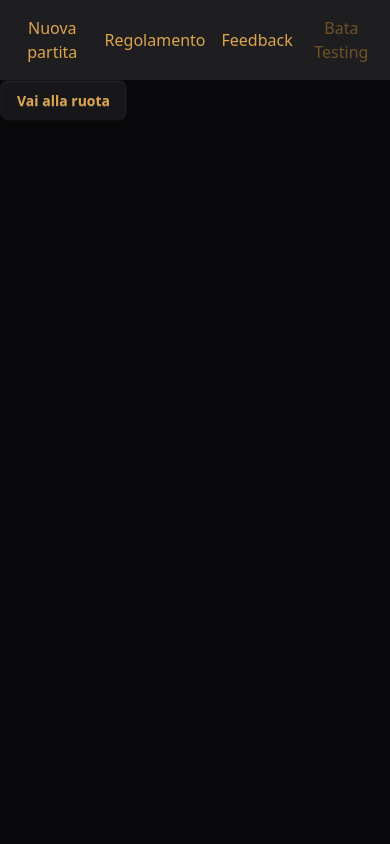
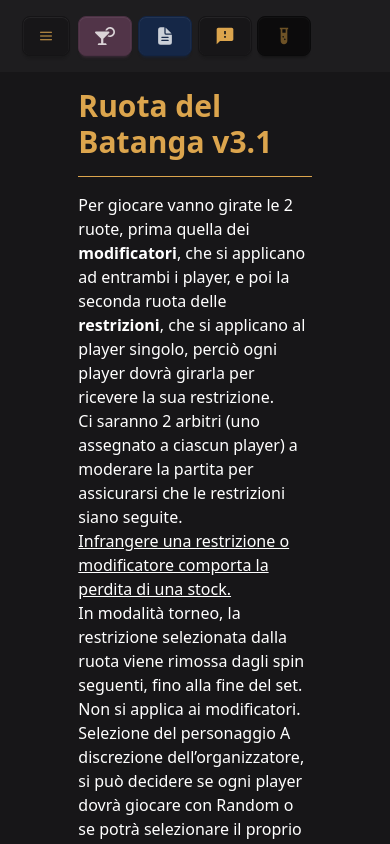
Before and after one commit to Relakiin/batanga-fe, a React (Vite) app: page /rules in a window 390 px wide. Shown: the top 844 px of the page. Built offline with nearby package versions, Linux system fonts and the light colour scheme.

Commit message:
wip: better responsiveness and starting rules page

```diff
--- a/src/components/Header.tsx
+++ b/src/components/Header.tsx
@@ -1,41 +1,60 @@
-import { Link } from "react-router-dom";
+import { Link, useLocation } from 'react-router-dom';
+import { RxHamburgerMenu } from 'react-icons/rx';
+import { useScreenDetector } from '../hooks/useScreenDetector';
+import { Paths } from '../utils/enums/Paths';
+import { FaCocktail } from "react-icons/fa";
+import { IoDocumentText } from "react-icons/io5";
+import { MdFeedback } from "react-icons/md";
+import { RiTestTubeFill } from "react-icons/ri";
+import clsx from 'clsx';
 
 const Header = () => {
+
+  const {isMobile} = useScreenDetector();
+  const location = useLocation();
+
   return (
     <header className="sticky top-0 z-10 bg-base-300 text-base-content p-4">
       <nav>
-          <ul className="flex space-x-4 justify-center items-center text-center">
+        <ul className="grid grid-cols-6 lg:flex lg:gap-4 justify-center items-center text-center">
+
           <li>
-              <Link
-                to="/"
-                className="hover:underline"
+          {( (isMobile && (location.pathname === Paths.RULES)) &&
+              <label
+                htmlFor="my-drawer"
+                className="btn drawer-button"
               >
-                Nuova partita
+                <RxHamburgerMenu />
+              </label>
+          )}
+          </li>
+
+          <li>
+            <Link to="/" className="hover:underline">
+              {isMobile ? (<button className={clsx("btn btn-accent", {"btn-secondary": location.pathname === Paths.INDEX})}><FaCocktail size={20}/></button>) : ("Nuova partita")}
             </Link>
           </li>
           <li>
-              <Link
-                to="/rules"
-                className="hover:underline"
-              >
-                Regolamento
+            <Link to="/rules" className="hover:underline">
+            {isMobile ? (<button className={clsx("btn", {"btn-secondary": location.pathname === Paths.RULES})}><IoDocumentText size={20}/></button>) : ("Regolamento")}
             </Link>
           </li>
           <li>
-              <Link
-                to="/feedback"
-                className="hover:underline"
-              >
-                Feedback
+            <Link to="/feedback" className="hover:underline">
+            {isMobile ? (<button className={clsx("btn", {"btn-secondary": location.pathname === Paths.FEEDBACK})}><MdFeedback size={20}/></button>) : ("Feedback")}
             </Link>
           </li>
-            <li className='cursor-not-allowed brightness-50 tooltip tooltip-bottom' data-tip="Coming soon">
-                Bata Testing
+          <li
+            className="cursor-not-allowed brightness-50 tooltip tooltip-bottom"
+            data-tip="Coming soon"
+          >
+            {isMobile ? (<button className="btn"><RiTestTubeFill size={20}/></button>) : ("Bata Testing")}
           </li>
+          {/* <li className="align-self-end"><ThemeSwitcher /></li> */}
         </ul>
       </nav>
     </header>
   );
-}
+};
 
 export default Header;
--- a/src/components/Layout.tsx
+++ b/src/components/Layout.tsx
@@ -5,7 +5,6 @@ const Layout: React.FC = () => {
   return (
     <div className="flex flex-col min-h-screen">
       <Header />
-
       <main className="flex-grow">
         <Outlet />
       </main>
--- /dev/null
+++ b/src/components/Menu.tsx
@@ -0,0 +1,61 @@
+import { useScreenDetector } from '../hooks/useScreenDetector';
+
+interface MenuProps {
+  items: MenuItem[];
+}
+export interface MenuItem {
+  name: string;
+  id: string;
+  subItems?: MenuItem[];
+}
+
+const Menu = ({ items }: MenuProps) => {
+
+  const { isMobile } = useScreenDetector();
+
+  const toggleCheckbox = () => {
+    document.getElementById('my-drawer')?.click()
+  }
+
+  const buildItems = (items: MenuItem[]) => {
+    return items.map((item) => (
+      <li key={item.id}>
+        {item.subItems ? (
+          <details>
+            <summary>{item.name}</summary>
+            <ul>{buildItems(item.subItems)}</ul>
+          </details>
+        ) : (
+          <a href={`#${item.id}`} onClick={toggleCheckbox}>{item.name}</a>
+        )}
+      </li>
+    ));
+  };
+
+  return isMobile ? (
+    <div className="drawer">
+      <input id="my-drawer" type="checkbox" className="drawer-toggle" />
+      <div className="drawer-content">
+        {/* Page content here */}
+
+      </div>
+      <div className="drawer-side">
+        <label
+          htmlFor="my-drawer"
+          aria-label="close sidebar"
+          className="drawer-overlay"
+        ></label>
+        <ul className="menu bg-base-200 text-base-content min-h-full mt-[4.5rem] w-80 p-4">
+          {/* Sidebar content here */}
+          {buildItems(items)}
+        </ul>
+      </div>
+    </div>
+  ) : (
+    <div className="menu w-full overflow-scroll h-200">
+      <ul className="bg-base-100 rounded-box p-2">{buildItems(items)}</ul>
+    </div>
+  );
+};
+
+export default Menu;
--- a/src/utils/batangaWheelData.ts
+++ b/src/data/batangaWheelData.ts
@@ -1,114 +1,149 @@
-import { BatangaWheelData } from "../models/BatangaWheelData";
+import { BatangaWheelData } from '../models/BatangaWheelData';
 export const restrictions: BatangaWheelData[] = [
   {
     name: 'Aggiungi un posto a tavola',
     description: 'Il tuo arbitro controlla il lato destro del tuo controller.',
+    id: 'aggiungiunposto',
   },
-  { name: 'Ammutinamento', description: 'Gioca Olimar senza pikmin.' },
+  {
+    name: 'Ammutinamento',
+    description: 'Gioca Olimar senza pikmin.',
+    id: 'ammutinamento',
+  },
   {
     name: 'Ash Ketchum',
     description:
       'Gioca Pokemon Trainer. Ad ogni mossa colpita, cambia immediatamente Pokemon. Non puoi cambiare Pokemon altrimenti.',
+    id: 'ash',
   },
   {
     name: 'Bataranga',
     description:
       "Ogni volta che esegui una qualsiasi mossa, immediatamente dopo dovrai eseguire la mossa con l'input opposto, nella direzione opposta (se applicabile). Le mosse neutrali sono concesse e non richiedono una ripetizione.",
+    id: 'bataranga',
   },
   {
     name: 'Bussola Magica',
     description:
       "Verrà rollata una direzione cardinale casuale: ogni mossa che fai deve avere l'input rivolto verso quella direzione.",
+    id: 'bussola',
     extraSpin: { options: ['Nord', 'Sud', 'Est', 'Ovest'] },
   },
   {
     name: 'Chi va piano…',
+    id: 'chivapiano',
     description:
       'Non puoi mai correre o scattare. Il Dash Attack istantaneo è permesso, a patto che non appaia la nuvoletta di fumo.',
   },
   {
     name: 'Comeback story',
+    id: 'comeback',
     description:
       "All’inizio del match dovrai suicidarti per rimanere con solo una stock, ma l'avversario ha una restrizione extra.",
   },
   {
     name: 'Cromofumo',
+    id: 'cromo',
     description:
       'Gioca con i Joy-Con, ma le mani sono invertite (Joy-Con destro in mano sinistra e viceversa). Siediti con le braccia incrociate verso fuori.',
   },
   {
     name: 'Cuor di leone',
+    id: 'cuordileone',
     description:
       'Non puoi mai scudare, rollare, spotdodgiare, airdodgiare o fare roll getup dal bordo.',
   },
   {
     name: 'Enigmista',
+    id: 'enigmista',
     description:
       "Ogni minuto, l'arbitro ti farà un indovinello. Se non rispondi entro il prossimo, perdi la stock. Devi aver risposto all'indovinello per vincere il match. Se il match finisce per suicidio dell'avversario, questa restrizione non conta.",
   },
   {
     name: 'Grog',
+    id: 'grog',
     description: 'Gioca con i comandi di Shirley.',
     special: true,
   },
   {
     name: 'Handicap',
+    id: 'handicap',
     description: 'Imposta 60% di handicap (o 80 HP in Stamina).',
   },
   {
     name: 'Incontinenza',
+    id: 'incontinenza',
     description: 'Gioca Wario. Ogni volta che colpisci una mossa, fai downB.',
   },
   {
     name: 'Infame',
+    id: 'infame',
     description: 'Dopo ogni mossa colpita devi immediatamente tauntare.',
   },
   {
     name: 'Ingiustizia',
+    id: 'ingiustizia',
     description:
       'Una CPU random livello 7 (Fuoco amico OFF) si aggiunge nel team del tuo avversario.',
   },
   {
     name: 'Intellettuale',
+    id: 'intellettuale',
     description:
       "Devi leggere una pagina di un libro ad alta voce entro la fine del match, altrimenti il match sarà perso. Se l'avversario muore per suicidio, puoi saltare 5 righe. Se il match finisce per suicidio dell'avversario, questa restrizione non conta.",
   },
   {
     name: 'Mani scivolose',
+    id: 'mani',
     description:
       'Non puoi attaccarti al bordo o usare alcun tipo di presa, incluse command grab che fanno uso delle mani.',
   },
   {
     name: 'Modena',
+    id: 'modena',
     description: 'Devi giocare con la visione annebbiata (un velo semi-opaco).',
   },
   {
     name: 'Piedi pesanti',
+    id: 'piedi',
     description: "Non puoi mai usare il doppio salto o l'upB.",
   },
-  { name: 'Purista', description: 'Non puoi mai usare special.' },
+  {
+    name: 'Purista',
+    id: 'purista',
+    description: 'Non puoi mai usare special.',
+  },
   {
     name: 'Sapientino',
+    id: 'sapientino',
     description:
       'Ogni 20 secondi, dovrai rispondere ad una domanda di cultura generale vero/falso. Se rispondi male, sarai stunnato e non potrai fare nessun input per 3 secondi. Se non rispondi entro la prossima domanda, perdi una stock.',
   },
-  { name: 'Schizzinoso', description: 'Devi giocare con i guanti.' },
+  {
+    name: 'Schizzinoso',
+    id: 'schizzinoso',
+    description: 'Devi giocare con i guanti.',
+  },
   {
     name: 'Specchio riflesso',
+    id: 'specchio',
     description: "Devi giocare con il controller girato dall'altra parte.",
   },
   {
     name: 'The Best Mario',
+    id: 'bestmario',
     description:
       'Gioca con l\'overworld theme di New Super Mario Bros. Ad ogni "Bah", posa il controller e fai il ballo del Koopa. Se sbagli il tempismo del ballo, perdi una stock.',
   },
   {
     name: 'The Penguin',
+    id: 'penguin',
     description:
       'Devi castare il gameplay del tuo avversario, con meno pause possibili.',
   },
   {
     name: 'Vertiginoso',
+    id: 'vertiginoso',
     description:
       'Perdi una stock se atterri, per qualunque motivo, su una piattaforma volante. Se muori da una spike, perdi il match. Il match sarà giocato su Smashville (Hazards ON), indipendentemente da altre restrizioni o modificatori.',
   },
@@ -117,110 +152,140 @@ export const restrictions: BatangaWheelData[] = [
 export const modifiers: BatangaWheelData[] = [
   {
     name: '20XX',
+    id: '20xx',
     description: 'Il match è giocato a velocità massima e gravità alta.',
   },
   {
     name: 'Alcool test',
+    id: 'alcool',
     description:
       "I player dovranno recitare l'alfabeto al contrario, una lettera a testa. Se rispondono in modo errato o non rispondono entro 3 secondi, non saranno idonei a giocare e saranno stunnati per 3 secondi.",
   },
   {
     name: 'Caccia al tesoro',
+    id: 'tesoro',
     description:
       "Spawnano parti del Dragoon. Oltre alla morte dell'avversario, il match può essere vinto assemblando l'oggetto. Lo spawn rate degli oggetti è impostato a Basso.",
   },
   {
     name: 'Cavernicolo',
+    id: 'cavernicolo',
     description:
       'Entrambi i player devono giocare con i comandi base, e possono usare solamente il Control Stick e il pulsante A. Non ci sono restrizioni.',
   },
   {
     name: 'Chaos',
+    id: 'chaos',
     description:
       'Aggiungi un altro modificatore a questo. Entrambi i giocatori hanno una restrizione extra.',
     special: true,
   },
   {
     name: 'Disattento',
+    id: 'disattento',
     description: 'Il match è giocato su Mirko Disattento.',
   },
   {
     name: 'Disattento 2',
+    id: 'disattento2',
     description: 'Spawnano Smash Ball false e Funghi avvelenati.',
   },
   {
     name: 'Ditto',
+    id: 'ditto',
     description: 'I giocatori condivideranno le loro restrizioni.',
   },
   {
     name: "Fame d'oro",
+    id: 'famedoro',
     description:
       "L'audio di gioco è rimpiazzato da una canzone a scelta dell'arbitro, che i player dovranno canticchiare (anche se non la conoscono).",
   },
   {
     name: 'Gara di poesia',
+    id: 'poesia',
     description:
       "Ogni 30 secondi un arbitro dirà una parola casuale. Il primo giocatore a dire una parola che rima stunnerà l'altro giocatore per 3 secondi.",
   },
-  { name: 'Giant', description: 'Entrambi i giocatori sono giganti.' },
+  {
+    name: 'Giant',
+    id: 'giant',
+    description: 'Entrambi i giocatori sono giganti.',
+  },
   {
     name: 'God save the Queen',
+    id: 'queen',
     description:
       'I player hanno una Peach/Daisy livello 1 nel loro team. Se la principessa perde tutte le stock, il giocatore perde il game.',
   },
   {
     name: 'Herokaze',
+    id: 'herokaze',
     description:
       'Il match diventa una partita di Herokaze. Non ci sono restrizioni.',
   },
   {
     name: 'Il pavimento è lava',
+    id: 'lava',
     description:
       "Il match viene giocato su Yoshi's Story. Se un player atterra o rimbalza sulla piattaforma principale, perde una stock.",
   },
   {
     name: 'Inverno',
+    id: 'inverno',
     description: 'Il match sarà giocato su Final Destination ghiacciato.',
   },
   {
     name: 'Ludopatia',
+    id: 'ludopatia',
     description:
       'Entrambi i giocatori tirano un dado a 6 facce: il numero finale diviso 2 (arrotondato per eccesso) indica quante restrizioni avrà il giocatore.',
     special: true,
   },
   {
     name: 'Marcia dei Dedede',
+    id: 'dedede',
     description:
       'Entrambi i player dovranno attraversare Pac-Land (Hazards ON) utilizzando King Dedede con una stock. Il downB deve essere costantemente in carica. I player non possono attaccarsi a vicenda. Non ci sono restrizioni.',
   },
   {
     name: 'Rust',
+    id: 'rust',
     description:
       'Spawnano Bastoni. Lo spawn rate degli oggetti è impostato a Medio.',
   },
   {
     name: 'Sabbat temporale',
+    id: 'sabbat',
     description:
       'Spawnano Timer. Lo spawn rate degli oggetti è impostato a Basso.',
   },
   {
     name: 'Stamina',
+    id: 'stamina',
     description:
       'Il match sarà giocato in modalità Stamina. Entrambi i giocatori hanno 100 HP e 3 stock (Con la restrizione Handicap un giocatore inizierà con 80 HP).',
   },
   {
     name: 'Stregoneria',
+    id: 'stregoneria',
     description: 'Entrambi i giocatori avranno Screw Attack equipaggiato.',
   },
-  { name: 'Striteru', description: 'Lo Smash Meter è attivato.' },
+  {
+    name: 'Striteru',
+    id: 'striteru',
+    description: 'Lo Smash Meter è attivato.',
+  },
   {
     name: 'The Dog',
+    id: 'thedog',
     description:
       'Entrambi i giocatori dovranno sobbalzare ad ogni colpo dato o ricevuto.',
   },
   {
     name: 'WarioWare',
+    id: 'warioware',
     description: 'Il match sarà giocato su WarioWare con Hazard ON.',
   },
-  { name: 'Zen', description: 'Entrambi i giocatori sono bendati.' },
+  { name: 'Zen', id: 'zen', description: 'Entrambi i giocatori sono bendati.' },
 ];
--- /dev/null
+++ b/src/data/menuItems.ts
@@ -0,0 +1,48 @@
+import { MenuItem } from '../components/Menu';
+import { restrictions, modifiers } from './batangaWheelData';
+import { mapDataToMenu } from '../utils/batangaWheelDataMapper';
+
+export const menuItems: MenuItem[] = [
+  {
+    name: 'Overview',
+    id: 'overview',
+    subItems: [
+      {
+        name: 'Selezione del personaggio',
+        id: 'charselect',
+      },
+      {
+        name: 'Clausola "Crazy Play"',
+        id: 'crazyplay',
+      },
+      {
+        name: 'Scontro tra arbitri',
+        id: 'refereematch',
+      },
+      {
+        name: 'Meccaniche speciali',
+        id: 'mechanics',
+        subItems: [
+          {
+            name: 'Stun',
+            id: 'm-stun',
+          },
+        ],
+      },
+    ],
+  },
+  {
+    name: 'Requisiti',
+    id: 'requirements',
+  },
+  {
+    name: 'Modificatori',
+    id: 'modifiers',
+    subItems: mapDataToMenu(modifiers),
+  },
+  {
+    name: 'Restrizioni',
+    id: 'restrictions',
+    subItems: mapDataToMenu(restrictions),
+  },
+];
--- a/src/index.css
+++ b/src/index.css
@@ -1,7 +1,7 @@
 @import "tailwindcss";
 
 @plugin "daisyui" {
-    themes: luxury;
+    themes: luxury, caramellatte;
 }
 
 @plugin "daisyui/theme" {
--- a/src/models/BatangaWheelData.ts
+++ b/src/models/BatangaWheelData.ts
@@ -1,6 +1,7 @@
 export interface BatangaWheelData {
     name: string;
     description: string;
+    id: string;
     extraSpin?: ExtraSpinData;
     special?: boolean;
   }
--- a/src/pages/Play.tsx
+++ b/src/pages/Play.tsx
@@ -1,5 +1,5 @@
 import { useState } from 'react';
-import { modifiers, restrictions } from '../utils/batangaWheelData.ts';
+import { modifiers, restrictions } from '../data/batangaWheelData.ts';
 import { BatangaWheelData } from '../models/BatangaWheelData.ts';
 import { mapWheelOptions } from '../utils/batangaWheelDataMapper.ts';
 import barBackground from '../img/bg-bar.jpeg';
@@ -36,7 +36,17 @@ function Play() {
       }}
     >
       <div className="grid grid-cols-1 lg:grid-cols-4 gap-4 items-start">
-      {/* Restrizioni */}
+        {/* Modificatori */}
+        <div className="card col-span-2 bg-base-200 shadow-md p-4">
+          <h2 className="text-xl font-bold mb-4 text-center">Modificatori</h2>
+          <BatangaWheel
+            items={modifierWheelOptions}
+            onResult={handleModifierSelected}
+          />
+          {selectedModifier && <h2>{selectedModifier.name}</h2>}
+        </div>
+
+        {/* Restrizioni */}
         <div className="card col-span-2 bg-base-200 shadow-md p-4">
           <h2 className="text-xl font-bold mb-4 text-center">Restrizioni</h2>
           {
@@ -46,16 +56,6 @@ function Play() {
             />
           }
           {selectedRestriction && <h2>{selectedRestriction.name}</h2>}
-        </div>
-
-        {/* Modificatori */}
-        <div className="card col-span-2 bg-base-200 shadow-md p-4">
-          <h2 className="text-xl font-bold mb-4 text-center">Modificatori</h2>
-          <BatangaWheel
-            items={modifierWheelOptions}
-            onResult={handleModifierSelected}
-          />
-          {selectedModifier && <h2>{selectedModifier.name}</h2>}
         </div>
 
         {/* Tabella con info */}
--- a/src/pages/Rules.tsx
+++ b/src/pages/Rules.tsx
@@ -1,10 +1,75 @@
-import { Link } from 'react-router-dom';
+import Menu from '../components/Menu';
+import { menuItems } from '../data/menuItems';
+import { BatangaWheelData } from '../models/BatangaWheelData';
+import { modifiers, restrictions } from '../data/batangaWheelData';
 
 function Rules() {
+  const buildDataSection = (data: BatangaWheelData[]) => {
+    return data.map((entry) => {
+      return (
+        <div id={entry.id}>
+          <h2 className="text-2xl font-bold text-base-content">{entry.name}</h2>
+          <p className="text-primary">{entry.description}</p>
+        </div>
+      );
+    });
+  };
+
   return (
-    <Link to="/play">
-      <button className="btn">Vai alla ruota</button>
-    </Link>
+    <div className="grid grid-cols-6 gap-4 p-4 bg-base-200 min-h-screen">
+      {/* Sidebar Menu */}
+      <div className="col-span-1 sticky top-[4rem] h-50">
+        <Menu items={menuItems} />
+      </div>
+
+      {/* Content */}
+      <div className="flex flex-col justify-start gap-4 col-span-4">
+        <h2 className="text-3xl font-bold text-base-content">
+          Ruota del Batanga v3.1
+        </h2>
+        <hr></hr>
+        <div className="text-primary">
+          <p>
+            Per giocare vanno girate le 2 ruote, prima quella dei{' '}
+            <b>modificatori</b>, che si applicano ad entrambi i player, e poi la
+            seconda ruota delle <b>restrizioni</b>, che si applicano al player
+            singolo, perciò ogni player dovrà girarla per ricevere la sua
+            restrizione.
+          </p>
+          <p>
+            Ci saranno 2 arbitri (uno assegnato a ciascun player) a moderare la
+            partita per assicurarsi che le restrizioni siano seguite.{' '}
+          </p>
+          <p>
+            <u>
+              Infrangere una restrizione o modificatore comporta la perdita di
+              una stock.
+            </u>
+          </p>
+          <p>
+            In modalità torneo, la restrizione selezionata dalla ruota viene
+            rimossa dagli spin seguenti, fino alla fine del set. Non si applica
+            ai modificatori.
+          </p>
+
+          <p id="charselect">
+            Selezione del personaggio A discrezione dell’organizzatore, si può
+            decidere se ogni player dovrà giocare con Random o se potrà
+            selezionare il proprio personaggio. Nell’ultimo caso, il personaggio
+            va selezionato prima di girare le ruote, e se esce una restrizione o
+            un modificatore che richiede un personaggio specifico, il player
+            sarà comunque costretto a giocarlo. I creatori del ruleset
+            consigliano comunque di giocare Random.
+          </p>
+        </div>
+        <h2 className="text-3xl font-bold text-base-content">Modificatori</h2>
+        <hr></hr>
+        {buildDataSection(modifiers)}
+        <h2 className="text-3xl font-bold text-base-content">Restrizioni</h2>
+        <hr></hr>
+        {buildDataSection(restrictions)}
+      </div>
+    </div>
   );
 }
 
--- /dev/null
+++ b/src/utils/enums/Paths.ts
@@ -0,0 +1,6 @@
+export enum Paths {
+  INDEX = '/',
+  PLAY = '/play',
+  RULES = '/rules',
+  FEEDBACK = '/feedback',
+}
```
Also changed, not shown: src/utils/batangaWheelDataMapper.ts (+10 -0 lines), src/main.tsx (indentation only). Lines whose indentation alone changed are shown as unchanged.
